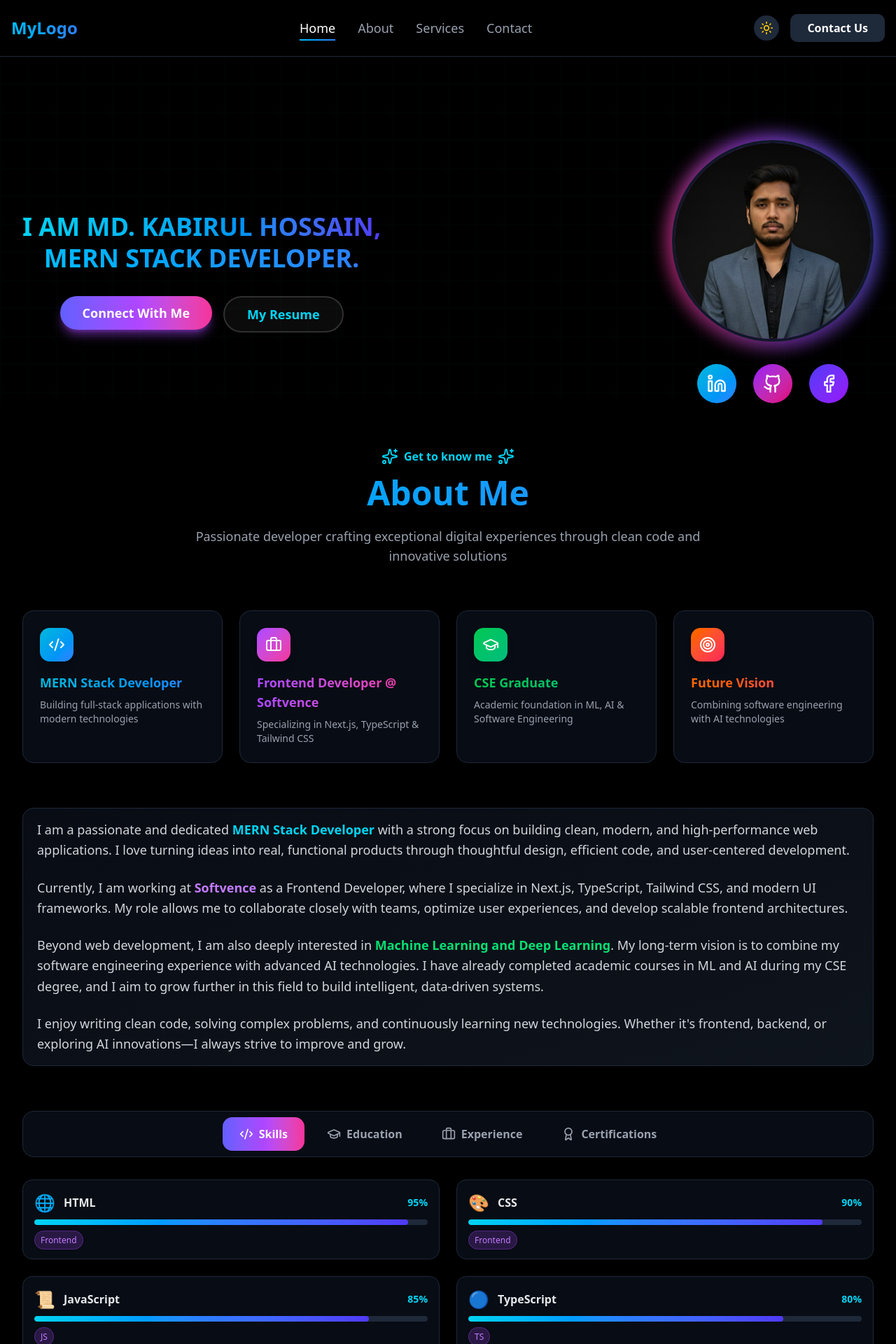
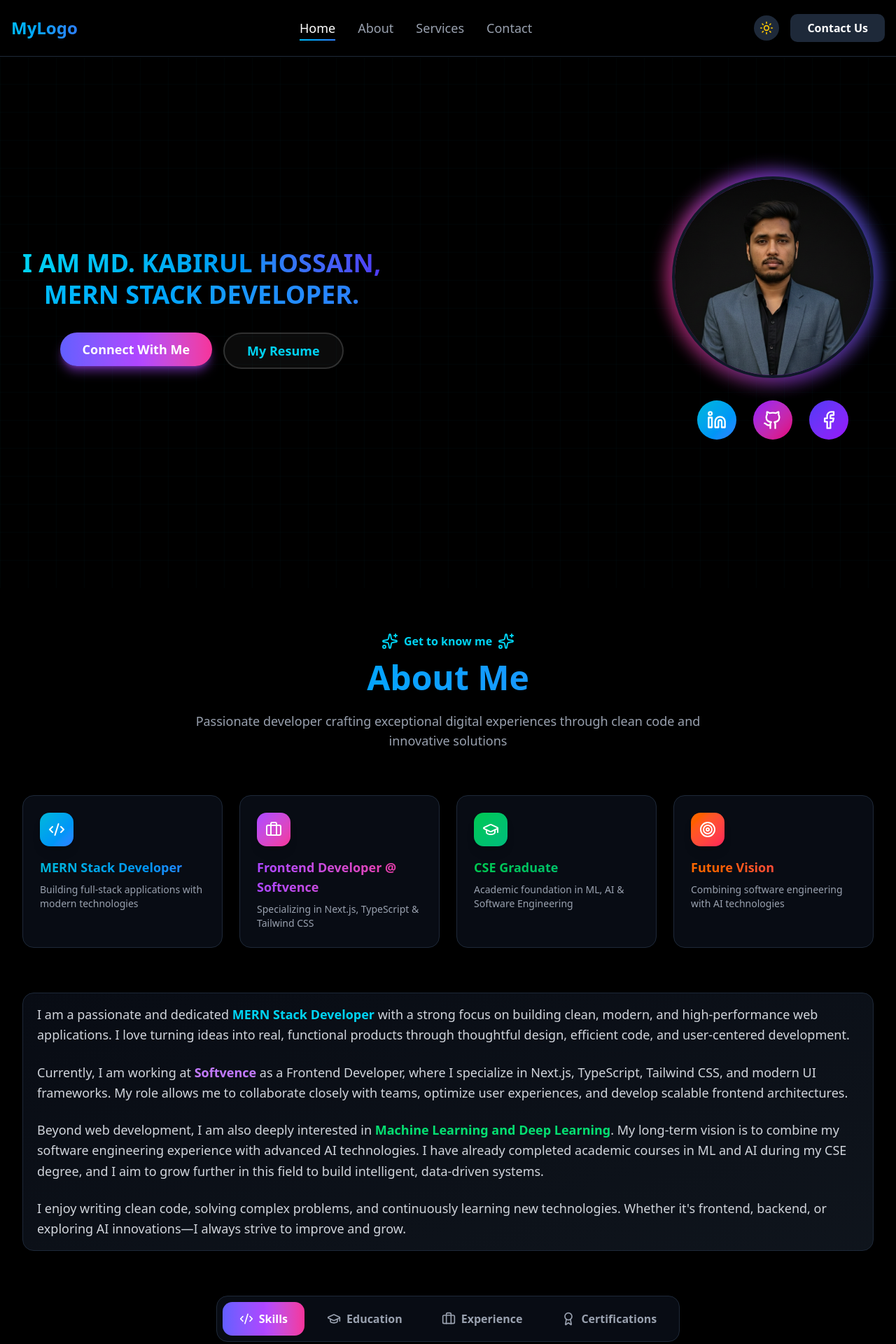
Before and after one commit to mdkabirulhossain/portfolio, a Next.js app: page / in a window 1280 px wide. Shown: the top 1920 px of the page at 70% size. Built offline with nearby package versions, Linux system fonts and the light colour scheme.

Commit message:
Updated Hero section

```diff
--- a/app/(site)/about/page.tsx
+++ b/app/(site)/about/page.tsx
@@ -75,7 +75,6 @@ const AboutMe = () => {
     { name: "Next.js", tech: "Next", icon: "⏭️", proficiency: 85, projects: 70 },
     { name: "TailwindCSS", tech: "CSS", icon: "🌬️", proficiency: 88, projects: 75 },
     { name: "Bootstrap", tech: "CSS", icon: "🟣", proficiency: 75, projects: 60 },
-    { name: "DaisyUI", tech: "CSS", icon: "🌸", proficiency: 80, projects: 62 },
     { name: "ShadCN", tech: "UI", icon: "✨", proficiency: 85, projects: 65 },
     { name: "Framer Motion", tech: "Animation", icon: "🌀", proficiency: 82, projects: 60 },
     { name: "MongoDB", tech: "Database", icon: "🍃", proficiency: 78, projects: 55 },
@@ -372,10 +371,13 @@ const AboutMe = () => {
         {/* Tabs Section */}
         <div className="mb-16">
           {/* Tab Navigation */}
-          <div className={`flex flex-wrap justify-center gap-2 mb-8 ${theme !== "light"
-            ? "bg-gray-900/50 border-gray-800"
-            : "bg-gray-100 border-gray-300"
-            } backdrop-blur-sm rounded-2xl border p-2`}>
+ <div className="flex justify-center mb-8">
+    <div
+      className={`inline-flex gap-2 overflow-x-auto scrollbar-thin scrollbar-thumb-gray-400 scrollbar-track-gray-200
+        ${theme !== "light" ? "bg-gray-900/50 border-gray-800" : "bg-gray-100 border-gray-300"}
+        backdrop-blur-sm rounded-2xl border p-2`}
+      style={{ maxWidth: '100%' }}
+    >
             {tabs.map((tab) => (
               <motion.button
                 key={tab.id}
@@ -400,6 +402,7 @@ const AboutMe = () => {
                 <span className="relative z-10">{tab.label}</span>
               </motion.button>
             ))}
+          </div>
           </div>
 
           {/* Tab Content */}
@@ -679,6 +682,7 @@ const AboutMe = () => {
         </div>
       </div>
     </div>
+
   );
 };
 
--- a/app/(site)/components/Hero.tsx
+++ b/app/(site)/components/Hero.tsx
@@ -92,8 +92,7 @@ if (!mounted) return null;
 
     return (
         <div
-  className={`relative w-full overflow-hidden ${
-    theme !== 'light'
+            className={`relative w-full overflow-hidden ${theme !== 'light'
                     ? 'bg-black text-white'
                     : 'bg-white text-black'
                 }`}
@@ -108,7 +107,7 @@ if (!mounted) return null;
 
 
             {/* Main Content */}
-            <div className="relative z-10 flex items-center justify-center pt-40 pb-16npm run dev sm:pt-40 px-4 sm:px-6 lg:px-8">
+<div className="relative z-10 flex items-center justify-center min-h-screen px-4 sm:px-6 lg:px-8">
                     <div className="w-full max-w-7xl mx-auto">
                     <div className="flex flex-col-reverse lg:flex-row items-center justify-between gap-12 lg:gap-16">
                         {/* Left Content */}
@@ -157,8 +156,7 @@ if (!mounted) return null;
                                         <Button
                                             size="lg"
                                             variant="outline"
-                                            className={`border-2 cursor-pointer font-semibold px-8 py-6 rounded-full text-lg transition-all duration-300 ${
-                                                theme !== 'light'
+                                            className={`border-2 cursor-pointer font-semibold px-8 py-6 rounded-full text-lg transition-all duration-300 ${theme !== 'light'
                                                     ? 'border-cyan-400 text-cyan-400 hover:bg-cyan-400 hover:text-black'
                                                     : 'border-cyan-600 text-cyan-600 hover:bg-cyan-600 hover:text-white'
                                                 }`}
@@ -191,8 +189,7 @@ if (!mounted) return null;
                                     className="absolute -inset-2 rounded-full bg-gradient-to-r from-indigo-500 via-purple-500 to-pink-500 opacity-75 blur-md"
                                 />
 
-                                <div className={`relative w-56 h-56 sm:w-64 sm:h-64 lg:w-72 lg:h-72 rounded-full overflow-hidden border-4 shadow-2xl ${
-                                    theme !== 'light' ? 'border-gray-900' : 'border-white'
+                                <div className={`relative w-56 h-56 sm:w-64 sm:h-64 lg:w-72 lg:h-72 rounded-full overflow-hidden border-4 shadow-2xl ${theme !== 'light' ? 'border-gray-900' : 'border-white'
                                     }`}>
                                     <Image
                                         src="/images/Kabirul.png"
```
Lines whose indentation alone changed are shown as unchanged.
